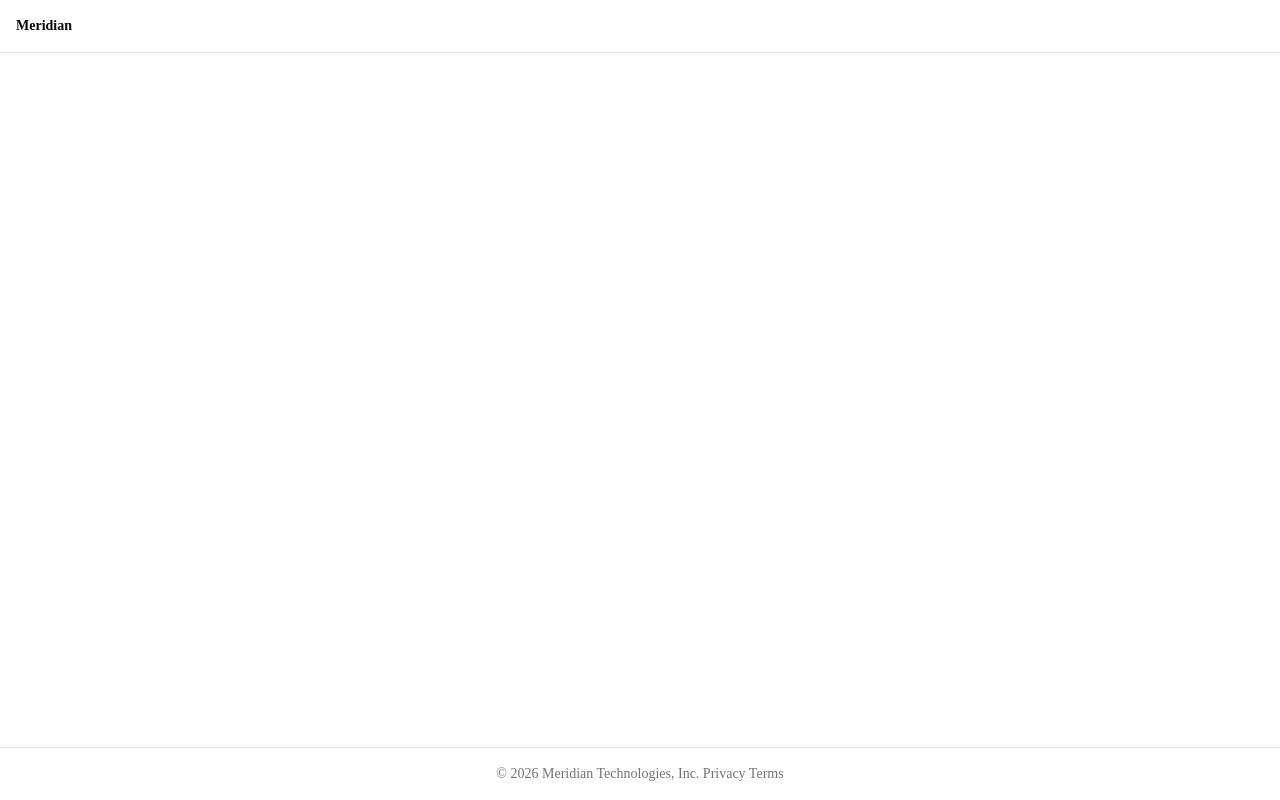
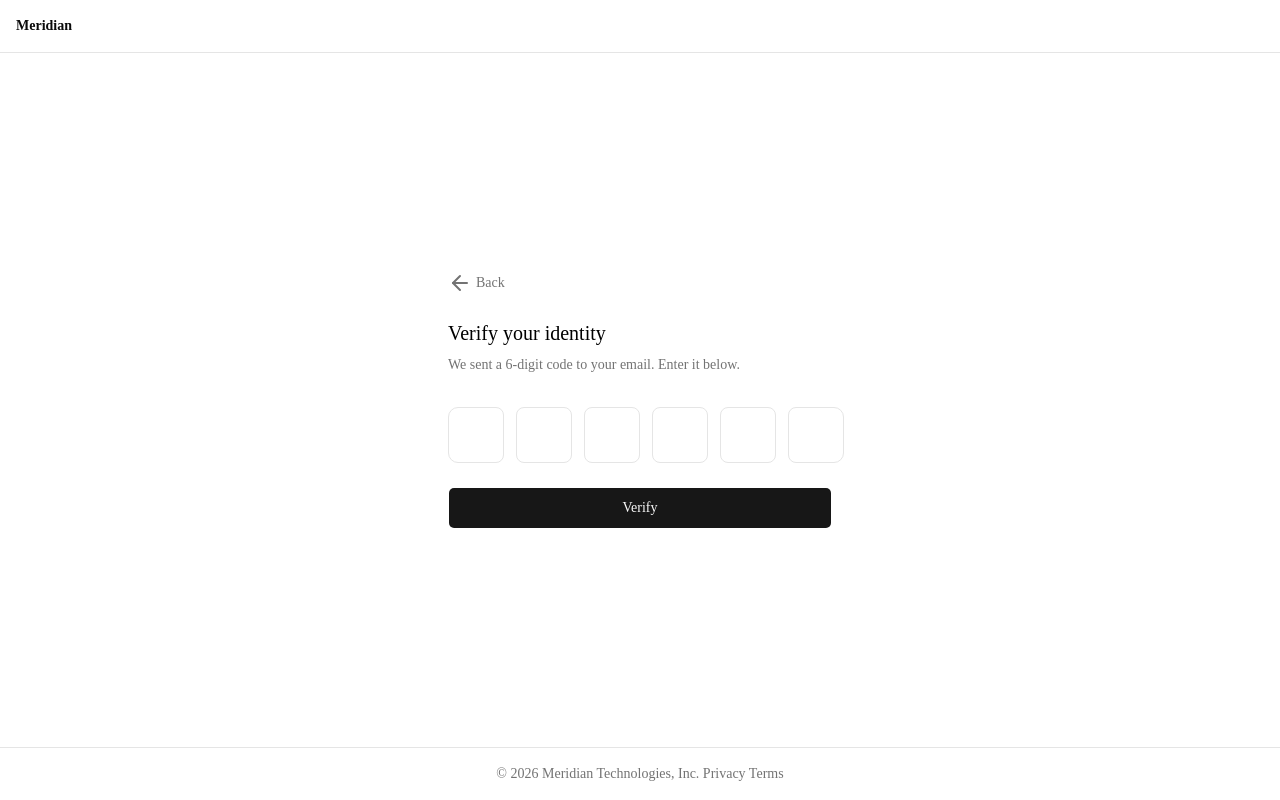
Before and after one commit to Deztini/meridian, a Next.js app in the folder meridian-frontend/: page /verify in a window 1280 px wide. Built offline with nearby package versions, Linux system fonts and the light colour scheme; no server answers.

Commit message:
Add back button component

```diff
--- a/meridian-frontend/package.json
+++ b/meridian-frontend/package.json
@@ -16,7 +16,7 @@
     "class-variance-authority": "^0.7.1",
     "clsx": "^2.1.1",
     "input-otp": "^1.5.0",
-    "lucide-react": "^1.33.0",
+    "lucide-react": "^1.35.0",
     "next": "16.3.1",
     "radix-ui": "^1.6.7",
     "react": "19.2.8",
--- a/meridian-frontend/src/app/(auth)/layout.tsx
+++ b/meridian-frontend/src/app/(auth)/layout.tsx
@@ -1,5 +1,5 @@
-import { AuthFooter } from "@/features/auth/components/AuthFooter";
-import { AuthNav } from "@/features/auth/components/AuthNav";
+import { AuthFooter } from "@/features/auth/components/auth-footer";
+import { AuthNav } from "@/features/auth/components/auth-nav";
 import { ReactNode } from "react";
 
 export default function AuthLayout({
--- a/meridian-frontend/src/app/(auth)/signup/page.tsx
+++ b/meridian-frontend/src/app/(auth)/signup/page.tsx
@@ -1,4 +1,4 @@
-import { SignupForm } from "@/features/auth/components/SignupForm";
+import { SignupForm } from "@/features/auth/components/signup-form";
 import Link from "next/link";
 
 export default function SignupPage() {
--- a/meridian-frontend/src/app/(auth)/verify/page.tsx
+++ b/meridian-frontend/src/app/(auth)/verify/page.tsx
@@ -1,3 +1,17 @@
+import { VerifyForm } from "@/features/auth/components/verify-form";
+import { BackButton } from "@/components/back-button";
+
 export default function VerifyOtpPage() {
-  return <div className="w-full max-w-sm space-y-6"></div>;
+  return (
+    <div className="w-full max-w-sm space-y-6">
+      <BackButton buttonText="Back" />
+      <div className="flex flex-col gap-2 mb-8">
+        <span className="text-xl text-black font-medium">Verify your identity</span>
+        <span className="text-muted-foreground text-sm">
+          We sent a 6-digit code to your email. Enter it below.
+        </span>
+      </div>
+      <VerifyForm />
+    </div>
+  );
 }
--- /dev/null
+++ b/meridian-frontend/src/components/back-button.tsx
@@ -0,0 +1,18 @@
+"use client";
+
+import { useRouter } from "next/navigation";
+import { ArrowLeft } from "lucide-react";
+
+export function BackButton({ buttonText }: { buttonText: string }) {
+  const router = useRouter();
+
+  return (
+    <button
+      className="flex items-center  gap-1 text-sm text-muted-foreground hover:text-foreground"
+      onClick={() => router.back()}
+    >
+      <ArrowLeft />
+      {buttonText}
+    </button>
+  );
+}
--- a/meridian-frontend/src/features/auth/components/SignupForm.tsx
+++ b/meridian-frontend/src/features/auth/components/signup-form.tsx
@@ -3,7 +3,7 @@
 import { useForm } from "react-hook-form";
 import { zodResolver } from "@hookform/resolvers/zod";
 import { SignupFormValues, signupSchema } from "../schema";
-import { useSignup } from "../hooks/useSignup";
+import { useSignup } from "../hooks/use-signup";
 import { Label } from "@/components/ui/label";
 import { Input } from "@/components/ui/input";
 import { Button } from "@/components/ui/button";
--- a/meridian-frontend/src/features/auth/components/VerifyForm.tsx
+++ b/meridian-frontend/src/features/auth/components/verify-form.tsx
@@ -1,7 +1,9 @@
+"use client";
+
 import { Controller, useForm } from "react-hook-form";
 import { VerifyOtpFormValues, verifyOtpSchema } from "../schema";
 import { zodResolver } from "@hookform/resolvers/zod";
-import { useVerify } from "../hooks/useVerify";
+import { useVerify } from "../hooks/use-verify";
 import {
   InputOTP,
   InputOTPGroup,
@@ -32,9 +34,9 @@ export function VerifyForm() {
         control={control}
         render={({ field }) => (
           <InputOTP maxLength={6} value={field.value} onChange={field.onChange}>
-            <InputOTPGroup>
+            <InputOTPGroup className="gap-3">
               {Array.from({ length: 6 }).map((_, i) => (
-                <InputOTPSlot key={i} index={i} />
+                <InputOTPSlot key={i} index={i} className="h-14 w-14 rounded-md border"/>
               ))}
             </InputOTPGroup>
           </InputOTP>
@@ -51,7 +53,7 @@ export function VerifyForm() {
       <Button
         type="submit"
         disabled={isPending}
-        className="w-full md:w-[390] px-6 py-5 rounded-sm cursor-pointer"
+        className="w-full md:w-[400] px-6 py-5 rounded-sm cursor-pointer"
       >
         {isPending ? "Verifying..." : "Verify"}
       </Button>
```
Also changed, not shown: meridian-frontend/src/features/auth/components/auth-footer.tsx (renamed from meridian-frontend/src/features/auth/components/AuthFooter.tsx), meridian-frontend/src/features/auth/components/auth-nav.tsx (renamed from meridian-frontend/src/features/auth/components/AuthNav.tsx), meridian-frontend/src/features/auth/hooks/use-signup.ts (renamed from meridian-frontend/src/features/auth/hooks/useSignup.ts), meridian-frontend/src/features/auth/hooks/use-verify.ts (renamed from meridian-frontend/src/features/auth/hooks/useVerify.ts), 1 other file (tests, documents, lock files or other folders).
